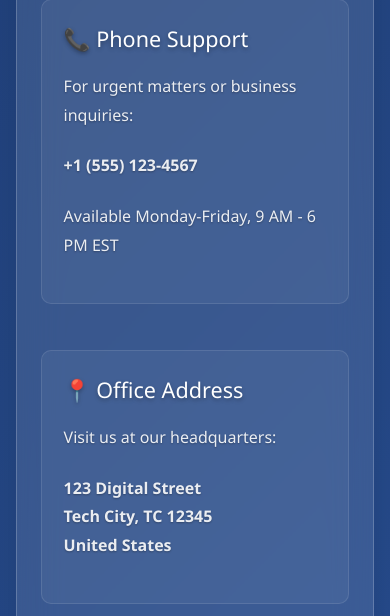
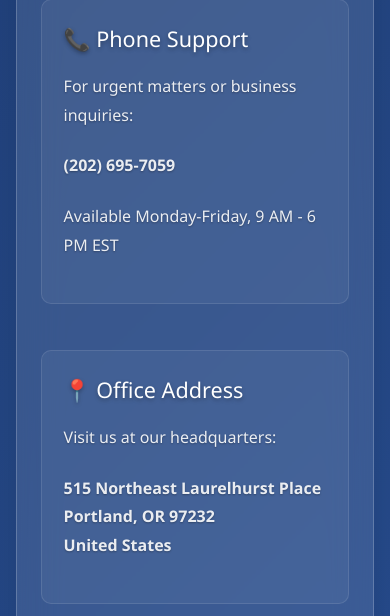
Before and after one commit to hahahahahamster/2000s-filter-app, a Flask app: page /contact in a window 390 px wide. Shown: the part 723-1339 px from the top of the page. Run offline with Flask 3, Linux system fonts and the light colour scheme.

Commit message:
Update contact info: phone (202) 695-7059, address Portland OR

```diff
--- a/templates/contact.html
+++ b/templates/contact.html
@@ -56,14 +56,14 @@
             <div class="faq-item">
                 <h3 style="color: white; margin-bottom: 1rem;">📞 Phone Support</h3>
                 <p>For urgent matters or business inquiries:</p>
-                <p><strong>+1 (555) 123-4567</strong></p>
+                <p><strong>(202) 695-7059</strong></p>
                 <p>Available Monday-Friday, 9 AM - 6 PM EST</p>
             </div>
 
             <div class="faq-item">
                 <h3 style="color: white; margin-bottom: 1rem;">📍 Office Address</h3>
                 <p>Visit us at our headquarters:</p>
-                <p><strong>123 Digital Street<br>Tech City, TC 12345<br>United States</strong></p>
+                <p><strong>515 Northeast Laurelhurst Place<br>Portland, OR 97232<br>United States</strong></p>
             </div>
 
             <div class="faq-item">
@@ -202,8 +202,8 @@
             <div class="footer-section">
                 <h4>Contact Info</h4>
                 <p>📧 support@2000sfilterlab.com</p>
-                <p>📞 +1 (555) 123-4567</p>
-                <p>📍 123 Digital Street, Tech City, TC 12345</p>
+                <p>📞 (202) 695-7059</p>
+                <p>📍 515 Northeast Laurelhurst Place, Portland, OR 97232, United States</p>
             </div>
         </div>
 
```
